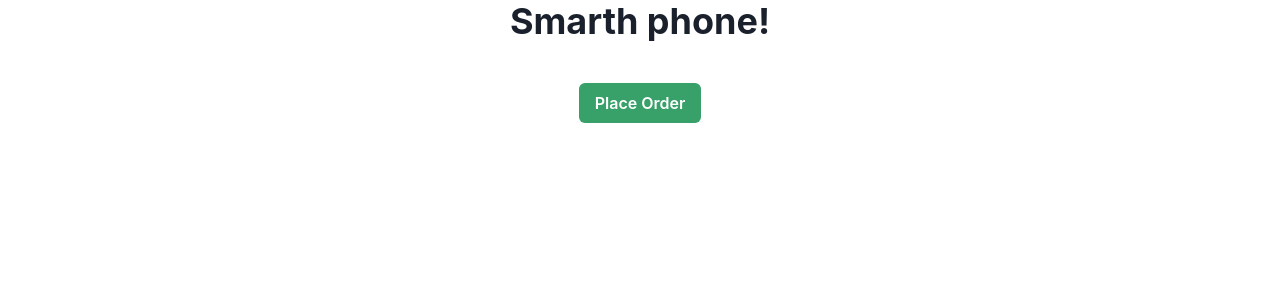
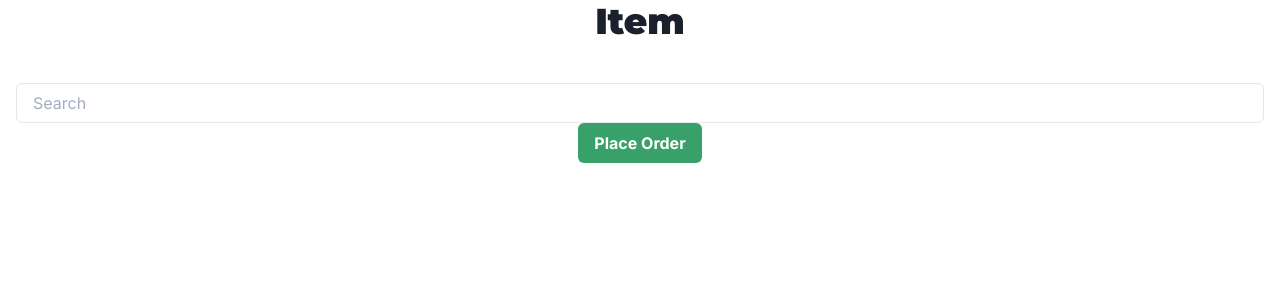
Before and after one commit to christian-de-ornellas/mymoney-frontend, a React (Create React App) app: page / in a window 1280 px wide. Shown: the top 300 px of the page. Built offline with nearby package versions, Linux system fonts and the light colour scheme.

Commit message:
customizing the theme

```diff
--- a/src/App.css
+++ /dev/null
@@ -1,38 +0,0 @@
-.App {
-    text-align: center;
-}
-
-.App-logo {
-    height: 40vmin;
-    pointer-events: none;
-}
-
-@media (prefers-reduced-motion: no-preference) {
-    .App-logo {
-        animation: App-logo-spin infinite 20s linear;
-    }
-}
-
-.App-header {
-    background-color: #282c34;
-    min-height: 100vh;
-    display: flex;
-    flex-direction: column;
-    align-items: center;
-    justify-content: center;
-    font-size: calc(10px + 2vmin);
-    color: white;
-}
-
-.App-link {
-    color: #61dafb;
-}
-
-@keyframes App-logo-spin {
-    from {
-        transform: rotate(0deg);
-    }
-    to {
-        transform: rotate(360deg);
-    }
-}
--- a/src/App.tsx
+++ b/src/App.tsx
@@ -1,10 +1,12 @@
 import React from 'react'
 import { ChakraProvider, Container } from '@chakra-ui/react'
 import Home from './pages/Home'
+import theme from './theme'
+import './theme/styles.css'
 
 const App: React.FC = (): JSX.Element => {
     return (
-        <ChakraProvider>
+        <ChakraProvider theme={theme}>
             <Container maxWidth="container.xl">
                 <Home />
             </Container>
--- a/src/pages/Home/index.tsx
+++ b/src/pages/Home/index.tsx
@@ -1,11 +1,12 @@
 import React from 'react'
-import { Heading, Flex, Button, useColorMode } from '@chakra-ui/react'
+import { Heading, Flex, Button, useColorMode, Input } from '@chakra-ui/react'
 
 const Home: React.FC = (): JSX.Element => {
     const { toggleColorMode } = useColorMode()
     return (
         <Flex alignItems="center" direction="column">
-            <Heading mb={10}>Smarth phone!</Heading>
+            <Heading mb={10}>Item</Heading>
+            <Input placeholder="Search" />
             <Button colorScheme="green" onClick={toggleColorMode}>
                 Place Order
             </Button>
--- /dev/null
+++ b/src/theme/index.ts
@@ -0,0 +1,51 @@
+import {
+    extendTheme,
+    withDefaultColorScheme,
+    theme as base,
+} from '@chakra-ui/react'
+
+const theme = extendTheme(
+    {
+        colors: {
+            brand: {
+                50: '#36C5F0',
+                100: '#2EB67D',
+                200: '#E01E5A',
+                300: '#ECB22E',
+                400: '#36C5F0',
+                500: '#2EB67D',
+                600: '#E01E5A',
+                700: '#ECB22E',
+                800: '#36C5F0',
+                900: '#2EB67D',
+            },
+        },
+        fonts: {
+            heading: `Montserrat, ${base.fonts?.heading}`,
+            body: `Inter, ${base.fonts?.body}`,
+        },
+        components: {
+            Input: {
+                variants: {
+                    filled: {
+                        field: {
+                            _focus: {
+                                borderColor: 'brand.100',
+                            },
+                        },
+                    },
+                },
+            },
+        },
+
+        config: {
+            cssVarPrefix: 'mooney',
+        },
+    },
+    withDefaultColorScheme({
+        colorScheme: 'brand',
+        components: ['Checkbox'],
+    })
+)
+
+export default theme
--- /dev/null
+++ b/src/theme/styles.css
@@ -0,0 +1 @@
+@import url('https://fonts.googleapis.com/css2?family=Inter:wght@100;300;400;500;700;900&family=Montserrat:ital,wght@0,900;1,400;1,500;1,600;1,900&display=swap');
```
